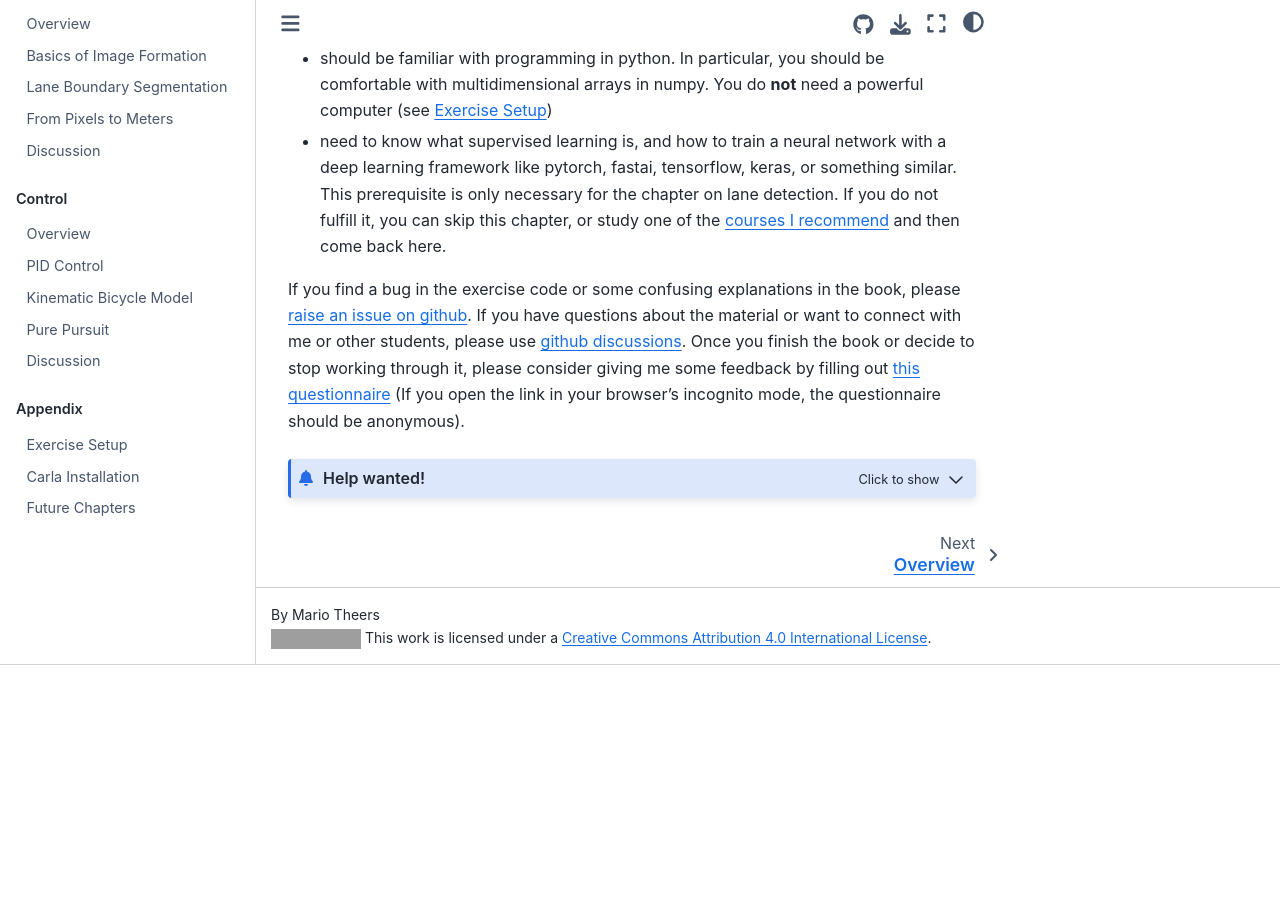
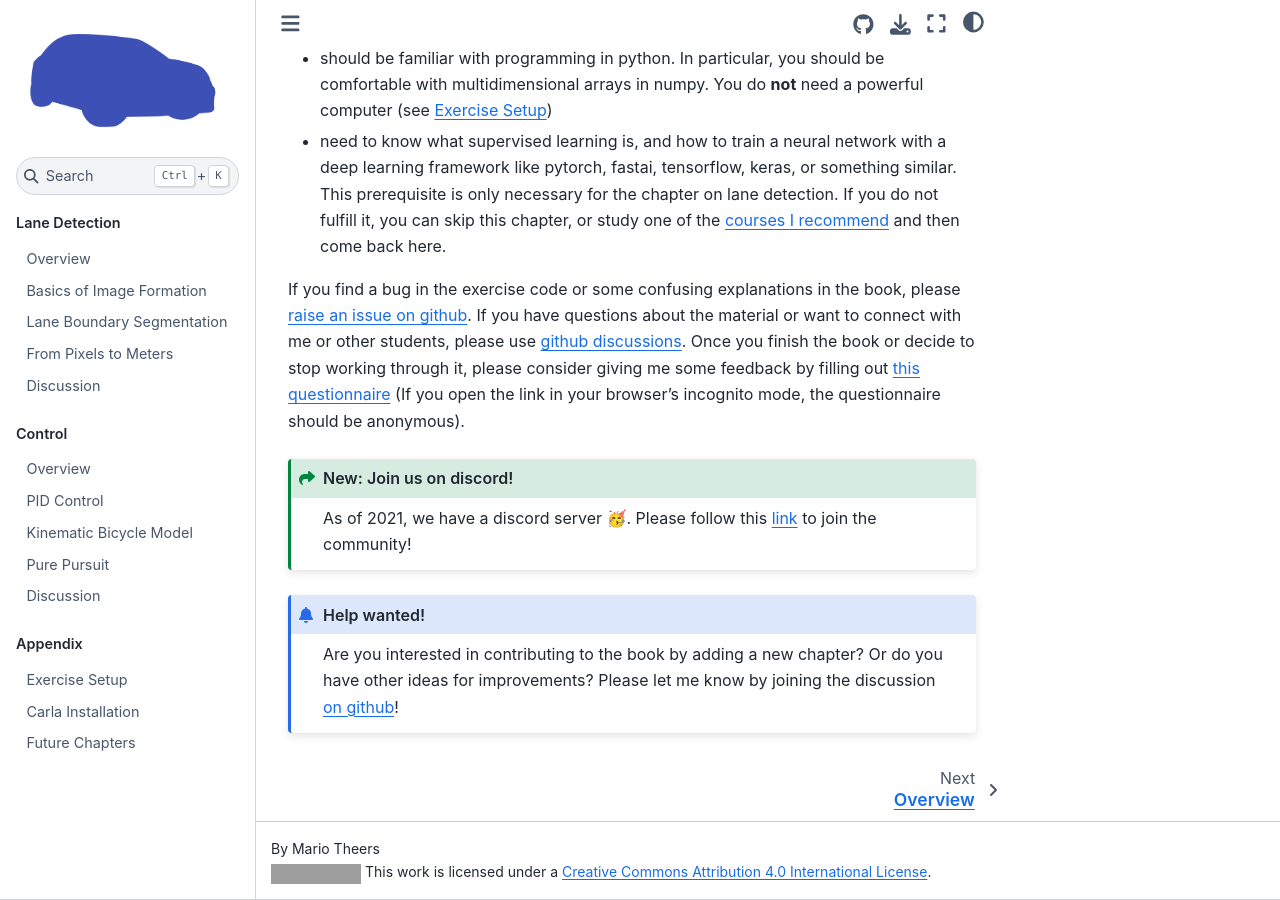
Before and after one commit to thomasfermi/Algorithms-for-Automated-Driving, a Jupyter Book: the page built from book/Introduction/intro.md, in a window 1280 px wide and 900 px high, scrolled down 819 px. Built offline with Jupyter Book 1.0.4 settings and Sphinx 7.4.7 and the Sphinx Book theme 1.1.4, drawn with Linux system fonts in a browser that asks for light colours; comment, search, counter and statistics services are not loaded; before the commit the page ends 1484 px from its top, so only the background shows below that; grey boxes are pictures that could not be loaded.

Commit message:
Advertised discord server

````diff
--- a/book/Introduction/intro.md
+++ b/book/Introduction/intro.md
@@ -22,7 +22,11 @@
 
 If you find a bug in the exercise code or some confusing explanations in the book, please [raise an issue on github](https://github.com/thomasfermi/Algorithms-for-Automated-Driving). If you have questions about the material or want to connect with me or other students, please use [github discussions](https://github.com/thomasfermi/Algorithms-for-Automated-Driving/discussions). Once you finish the book or decide to stop working through it, please consider giving me some feedback by filling out [this questionnaire](https://forms.gle/TioqZiUsB5e5wSVG7) (If you open the link in your browser's incognito mode, the questionnaire should be anonymous).
 
+```{admonition} New: Join us on discord!
+:class: seealso
+As of 2021, we have a discord server 🥳. Please follow this [link](https://discord.gg/57YEzkCFHN) to join the community!
+```
+
 ```{admonition} Help wanted!
-:class: dropdown
 Are you interested in contributing to the book by adding a new chapter? Or do you have other ideas for improvements? Please let me know by joining the discussion [on github](https://github.com/thomasfermi/Algorithms-for-Automated-Driving/discussions/4)!
 ```
````
Also changed, not shown: README.md (+8 -1 lines).
